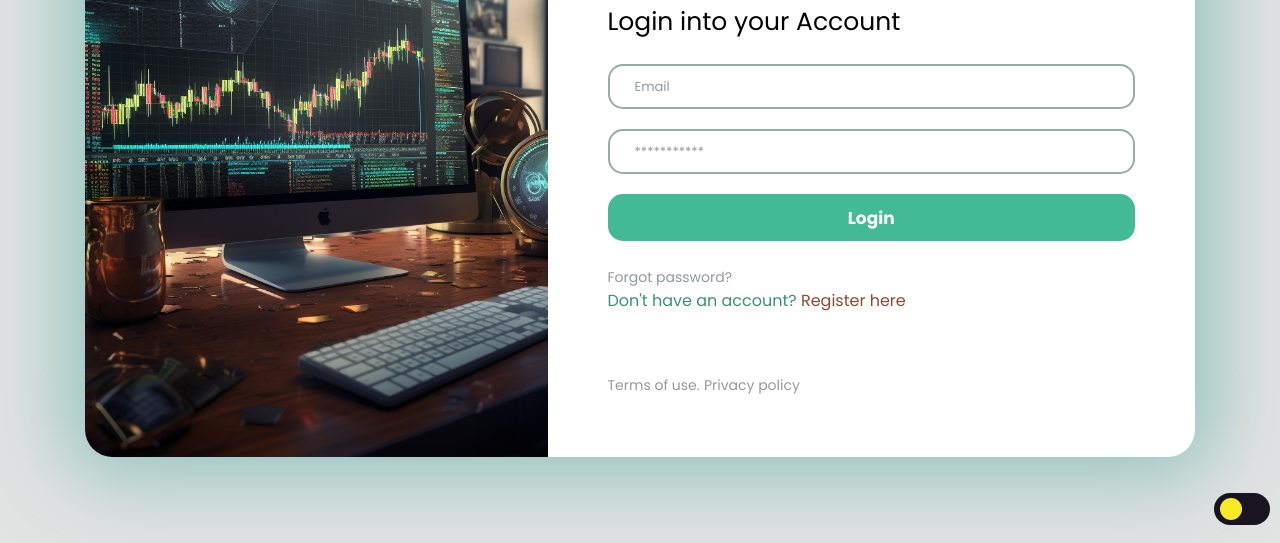
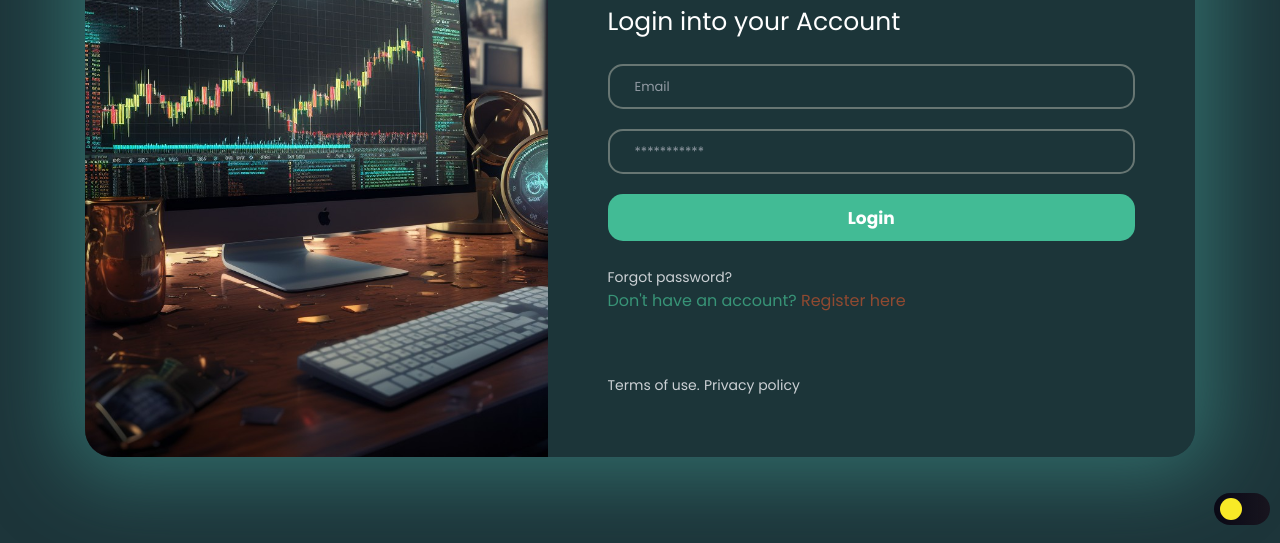
Before and after one commit to sarapresa/Projeto-04, a website with bundled scripts: page index.html in a window 1280 px wide. Shown: the part 257-800 px from the top of the page. Built offline with nearby package versions, Linux system fonts and the light colour scheme.

Commit message:
dark mode

```diff
--- a/assets/js/main.js
+++ b/assets/js/main.js
@@ -87,30 +87,33 @@ export function showErrorAlert(message) {
 
 //  Dark Mode Toogle
 document.addEventListener("DOMContentLoaded", () => {
-    const DARK_MODE_KEY = "darkMode"
     const darkModeToggle = document.getElementById("darkModeToggle")
+    const body = document.body
 
-    const getSavedDarkMode = () => {
-        return sessionStorage.getItem(DARK_MODE_KEY) === "true"
-    }
+    const savedDarkMode = localStorage.getItem("darkMode")
 
     const setDarkMode = (isDarkMode) => {
-        document.body.classList.toggle("dark-mode", isDarkMode)
-        sessionStorage.setItem(DARK_MODE_KEY, isDarkMode)
+        body.classList.toggle("dark-mode", isDarkMode)
+        localStorage.setItem("darkMode", isDarkMode)
         darkModeToggle.checked = isDarkMode
     }
 
-    const initializeDarkMode = () => {
-        const savedDarkMode = getSavedDarkMode()
-        setDarkMode(savedDarkMode)
+    darkModeToggle.addEventListener("change", () => {
+        setDarkMode(darkModeToggle.checked)
+    })
+
+    window.addEventListener("beforeunload", () => {
+        localStorage.setItem("lastDarkMode", darkModeToggle.checked)
+    })
+
+    // Verificar se há um estado salvo e configurar o modo escuro
+    if (savedDarkMode !== null) {
+        setDarkMode(savedDarkMode === "true")
     }
 
-    const toggleDarkMode = () => {
-        setDarkMode(darkModeToggle.checked)
+    // Verificar o último estado ao carregar a página
+    const lastDarkMode = localStorage.getItem("lastDarkMode")
+    if (lastDarkMode !== null) {
+        setDarkMode(lastDarkMode === "true")
     }
-
-    darkModeToggle.addEventListener("change", toggleDarkMode)
-
-    // Inicializa o modo escuro durante o carregamento da página
-    initializeDarkMode()
 })
--- a/index.html
+++ b/index.html
@@ -14,7 +14,7 @@
         <link rel="manifest" href="assets/images/site.webmanifest" />
         <title>Smart Savings | Login</title>
     </head>
-    <body>
+    <body class="dark-mode">
         <main class="d-flex align-items-center min-vh-100 py-3 py-md-0">
             <div class="container">
                 <div class="card login-card">
@@ -56,7 +56,7 @@
             </label>
         </main>
         <script type="module" src="/assets/js/firebase.js"></script>
-        <script src="/assets/js/main.js"></script>
+        <script defer src="/assets/js/main.js"></script>
         <script src="https://cdnjs.cloudflare.com/ajax/libs/sweetalert/2.1.2/sweetalert.min.js"></script>
         <script src="https://cdnjs.cloudflare.com/ajax/libs/jquery/3.7.1/jquery.min.js"></script>
         <script src="https://cdnjs.cloudflare.com/ajax/libs/popper.js/2.11.8/umd/popper.min.js"></script>
```
Also changed, not shown: register.html (+2 -2 lines), 1 other file.
